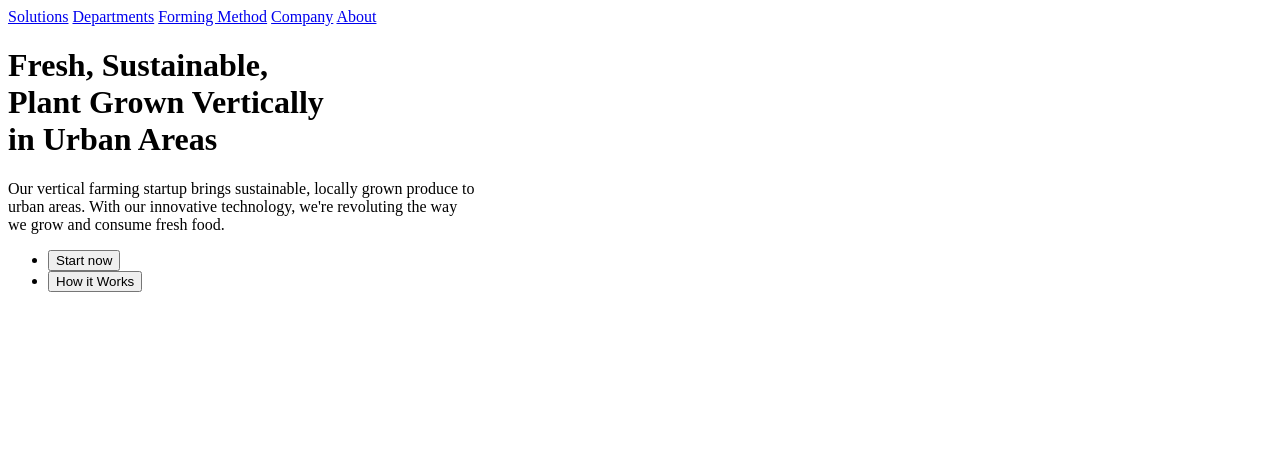
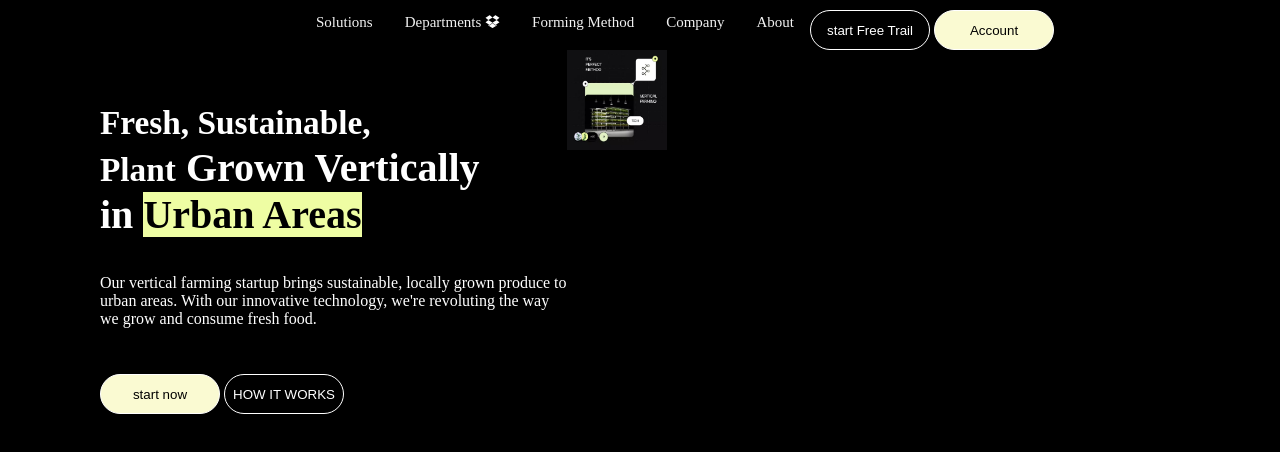
Before and after one commit to Jai-jayapalan/vertical-Farming, a plain HTML site: page index.html in a window 1280 px wide. Drawn offline with Linux system fonts and the light colour scheme.

Commit message:
added styles

```diff
--- a/assests/css/style.css
+++ b/assests/css/style.css
@@ -1,21 +1,51 @@
-/* *{
+*{
     background-color: black;
     color: white;
     margin: 0%;
     padding: 0%;
 }
-
+.topnav {
+    margin-left: 300px;
+}
 .topnav a {
     float: left;
     color: #f2f2f2;
     text-align: center;
     padding: 14px 16px;
     text-decoration: none;
-    font-size: 17px;
-    margin-left: 50px;
+    font-size: 15px;
 }
 .topnav a:hover {
     background-color: #ddd;
     color: black;
 }
-   */
+.nor {
+    margin-left: 100px;
+    float: left;
+}
+.b1{
+    background-color: black;
+    color:white;
+}
+.b2{
+    background-color: lightgoldenrodyellow;
+    color:black;
+}
+button{
+    margin-top: 10px;
+    width: 120px;
+    height: 40px;
+    border-radius: 30px;
+    border: 1px solid white;
+}
+h1{
+    font-size: 40px;
+}
+mark{
+    background-color: #eefda3;
+    color: black;
+}
+img {
+    width: 100px;
+    height: 100px;
+}
--- a/index.html
+++ b/index.html
@@ -6,31 +6,37 @@
     <meta name="viewport" content="width=device-width, initial-scale=1.0">
     <title>Recreate</title>
     <link rel="stylesheet" href="assests/css/style.css">
+    <link rel="stylesheet" href="https://cdnjs.cloudflare.com/ajax/libs/font-awesome/4.7.0/css/font-awesome.min.css">
 </head>
 <body>
     <!-- initial -->
     <div class="topnav">
-        <a class="active" href="#home">Solutions</a>
-        <a href="#news">Departments</a>
-        <a href="#contact">Forming Method</a>
-        <a href="#about">Company</a>
-        <a href="#about">About</a>
+        <a href="#">Solutions</a>
+        <a href="#">Departments <i class="fa fa-dropbox"></i></a>
+        <a href="#">Forming Method</a>
+        <a href="#">Company</a>
+        <a href="#">About</a>
     </div>
-    <h1>Fresh, Sustainable,<br>
-        Plant <b>Grown Vertically</b><br>
-        in Urban Areas
+    <button class="b1">start Free Trail</button>
+    <button class="b2">Account</button>
+    <br>
+    <section class="nor">
+        <h1> <br> <small> Fresh, Sustainable,<br>
+            Plant</small> <b>Grown Vertically</b><br>
+            in <mark>Urban Areas</mark>
         </h1>
+        <br><br>
         <div>
             <p>Our vertical farming startup brings sustainable, locally grown produce to <br>
             urban areas. With our innovative technology, we're revoluting the way <br>
             we grow and consume fresh food.
-        </p>
+            </p><br><br>
+            <button class="b2">start now</button>
+            <button class="b1">HOW IT WORKS</button>
         </div>
-    <div>
-        <ul>
-            <li><button>Start now</button></li>
-            <li><button>How it Works</button></li>
-        </ul>
-    </div>
+    </section>
+    <section>
+        <img src="assests/img/screenshot.jpg" alt="photo">
+    </section>
 </body>
 </html>
```
Also changed, not shown: assests/img/screenshot.jpg (added). Lines whose indentation alone changed are shown as unchanged.
